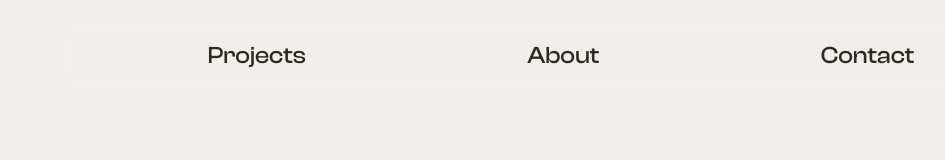
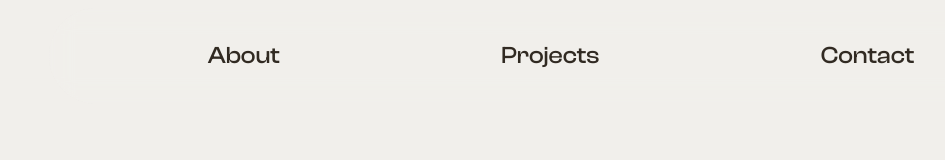
Before and after one commit to Vatsal-Bharkhada-Simform/Portfolio, a React (Vite) app: page / in a window 1280 px wide. Shown: the top 160 px of the page, without its empty margins (79-1024 px from the left). Built offline with nearby package versions, Linux system fonts and the light colour scheme.

Commit message:
Update: Order of navigation items in header

```diff
--- a/src/components/HeroHead.tsx
+++ b/src/components/HeroHead.tsx
@@ -4,13 +4,13 @@ type NavItemType = {
 };
 
 const navItems: NavItemType[] = [
+    {
+        href: "#about",
+        title: "About",
+    },
 	{
 		href: "#projects",
 		title: "Projects",
-	},
-	{
-		href: "#about",
-		title: "About",
 	},
 	{
 		href: "#contact",
```
